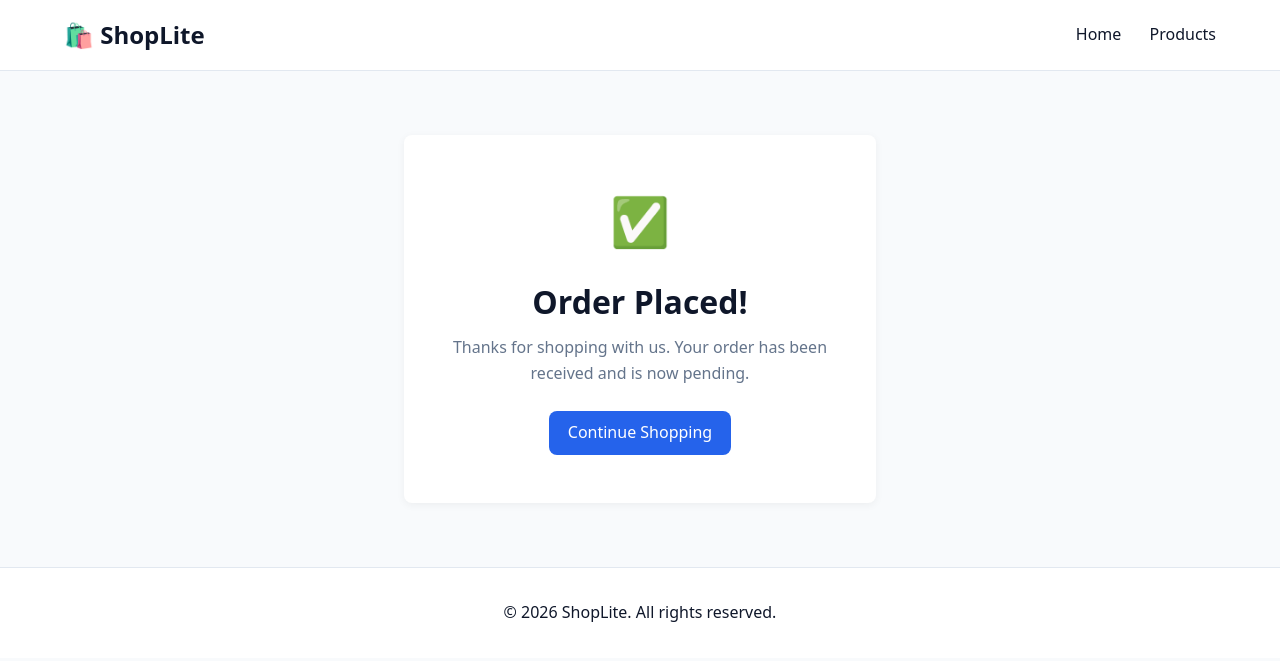
After one commit to Petros1707/ecommerce, a PHP site: page /success.php in a window 1280 px wide. The commit adds this page. Shown: the top 661 px of the page. Run offline with PHP 8.4, Linux system fonts and the light colour scheme; the visitor is signed in with stand-in values (Sample User, id 1).

Commit message:
Add files via upload

```diff
--- a/admin_login.php
+++ b/admin_login.php
@@ -76,7 +76,7 @@ if ($_SERVER['REQUEST_METHOD'] == 'POST') {
       </div>
       <button type="submit" class="btn">Sign In</button>
     </form>
-    <a href="../index.html" class="back">← Back to Store</a>
+    <a href="../index.php" class="back">← Back to Store</a>
   </div>
 </body>
 </html>
--- a/index.php
+++ b/index.php
@@ -95,7 +95,7 @@ include_once 'cart_count.php';
     <section class="hero">
       <h1>Discover What You'll Love</h1>
       <p style="margin:1rem auto 1.5rem;max-width:600px;opacity:0.9">Quality products, fast delivery, and secure checkout. Start shopping today.</p>
-      <a href="products.html" class="btn">Browse Catalog</a>
+      <a href="products.php" class="btn">Browse Catalog</a>
     </section>
     <h2 style="margin-bottom:1rem">Featured Products</h2>
     <div class="grid">
--- /dev/null
+++ b/success.php
@@ -0,0 +1,45 @@
+<?php
+session_start();
+if (!isset($_SESSION['user_id'])) {
+    header("Location: login.php");
+    exit();
+}
+?>
+<!DOCTYPE html>
+<html lang="en">
+<head>
+  <meta charset="UTF-8">
+  <meta name="viewport" content="width=device-width, initial-scale=1.0">
+  <title>ShopLite - Order Confirmed</title>
+  <style>
+    :root{--primary:#2563eb;--bg:#f8fafc;--surface:#fff;--text:#0f172a;--muted:#64748b;--border:#e2e8f0;--radius:8px;--shadow:0 2px 8px rgba(0,0,0,0.05)}
+    *{box-sizing:border-box;margin:0;padding:0}
+    body{font-family:system-ui,-apple-system,sans-serif;background:var(--bg);color:var(--text);line-height:1.6}
+    header{background:var(--surface);border-bottom:1px solid var(--border);padding:1rem 5%;display:flex;justify-content:space-between;align-items:center}
+    nav a{margin-left:1.5rem;text-decoration:none;color:var(--text);font-weight:500}
+    main{max-width:600px;margin:4rem auto;padding:0 5%;text-align:center}
+    .card{background:var(--surface);padding:3rem 2rem;border-radius:var(--radius);box-shadow:var(--shadow)}
+    .check{font-size:3rem;margin-bottom:1rem}
+    .btn{display:inline-block;background:var(--primary);color:#fff;padding:0.6rem 1.2rem;border-radius:var(--radius);text-decoration:none;font-weight:500;margin-top:1.5rem}
+    footer{text-align:center;padding:2rem;background:var(--surface);border-top:1px solid var(--border);margin-top:2rem}
+  </style>
+</head>
+<body>
+  <header>
+    <h2>🛍️ ShopLite</h2>
+    <nav>
+      <a href="index.php">Home</a>
+      <a href="products.php">Products</a>
+    </nav>
+  </header>
+  <main>
+    <div class="card">
+      <div class="check">✅</div>
+      <h1>Order Placed!</h1>
+      <p style="color:var(--muted);margin-top:0.5rem">Thanks for shopping with us. Your order has been received and is now pending.</p>
+      <a href="products.php" class="btn">Continue Shopping</a>
+    </div>
+  </main>
+  <footer>&copy; 2026 ShopLite. All rights reserved.</footer>
+</body>
+</html>
```
Also changed, not shown: checkout.php (+4 -4 lines), 1 other file.
